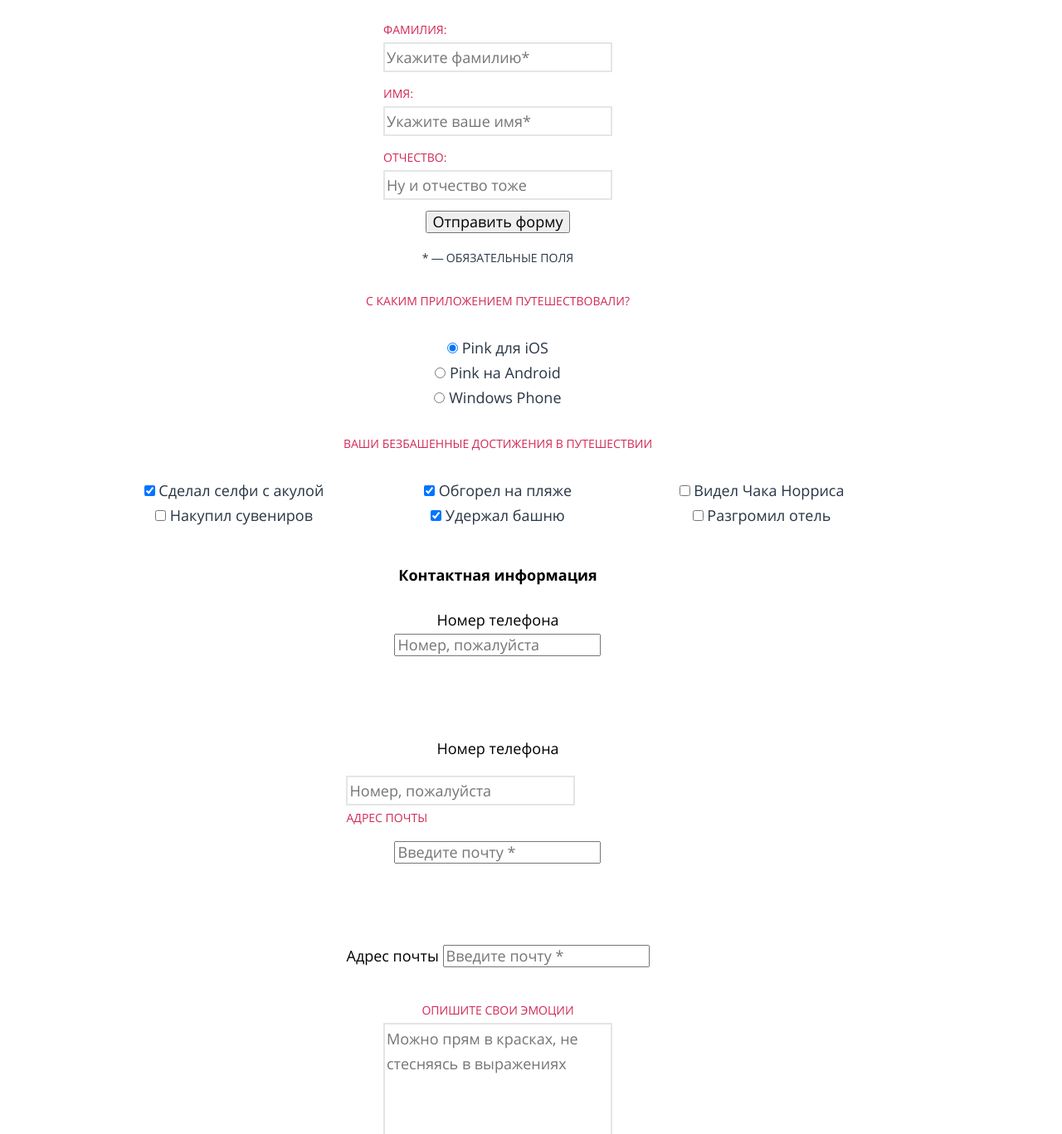
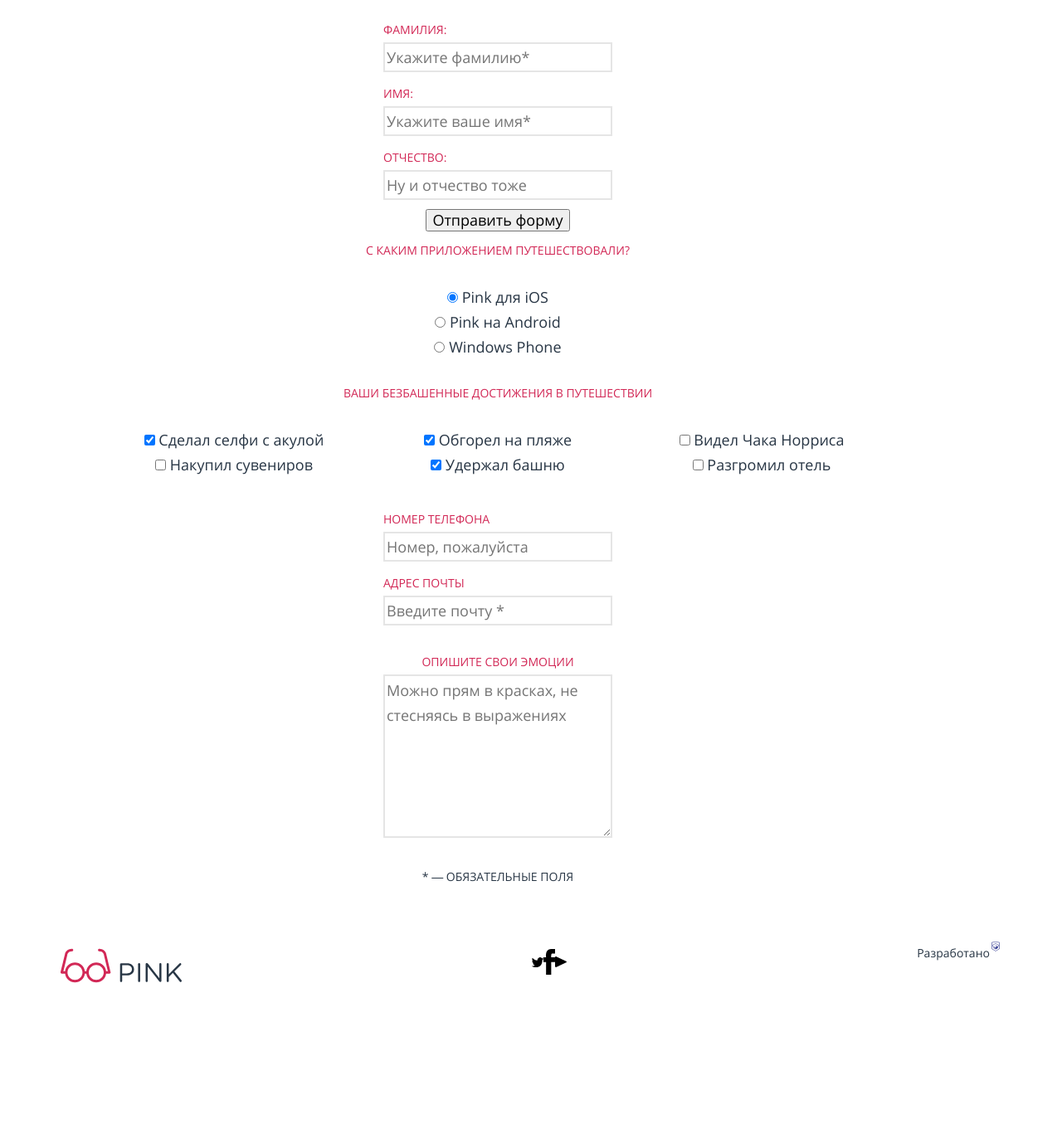
Before and after one commit to marigunko/1042553-pink-19, a website: page source/form.html in a window 1280 px wide. Shown: the part 644-2011 px from the top of the page at 83% size. After the commit the page ends 1886 px from the top, so only its background shows below. Drawn offline with nearby package versions, Linux system fonts and the light colour scheme; files that its build step writes are made by us from their sources; files whose address does not match are found by name.

Commit message:
10. Продолжаем вёрстку личного проекта

```diff
--- a/source/form.html
+++ b/source/form.html
@@ -97,17 +97,14 @@
           </div>
 
           <div class="user-contacts form__block">
-            <h4 class="user-contacts_title">Контактная информация</h4>
-              <label class="form__tel form__tel--label" for="tel">Номер телефона</label>	            <div class="user-contacts__content">
-              <input class="form__tel form__tel--input" id="tel" type="tel" name="tel" value="" placeholder="Номер, пожалуйста">	              <p class="form__item">
-            </p>	                <label class="form__tel form__tel--label" for="tel">Номер телефона</label>
-            <p class="form__item">	                <input class="form__tel form__tel--input" id="tel" type="tel" name="tel" value="" placeholder="Номер, пожалуйста">
-              <label class="form__email form__email--label" for="email">Адрес почты</label>	              </p>
-              <input class="form__email form__email--input" id="email" type="email" name="email" value="" required placeholder="Введите почту *">	              <p class="form__item">
-            </p>	                <label class="form__email form__email--label" for="email">Адрес почты</label>
-                <input class="form__email form__email--input" id="email" type="email" name="email" value="" required placeholder="Введите почту *">
-              </p>
-            </div>
+            <p class="form__item">
+              <label class="form__tel form__tel--label" for="tel">Номер телефона</label>
+              <input class="form__tel form__tel--input" id="tel" type="tel" name="tel" value="" placeholder="Номер, пожалуйста">
+            </p>
+            <p class="form__item">
+              <label class="form__email form__email--label" for="email">Адрес почты</label>
+              <input class="form__email form__email--input" id="email" type="email" name="email" value="" required placeholder="Введите почту *">
+            </p>
           </div>
 
           <div class="apps form__block">
@@ -134,11 +131,11 @@
               <textarea class="comment--textarea" id="comment" type="text" name="comment" value="" placeholder="Можно прям в красках, не стесняясь в выражениях"></textarea>
             </p>
           </div>
-          <div class="form-submit form__block">
-            <button class="form__button" type="submit">Отправить форму</button>
-            <p class="form__tip">* — обязательные поля</p>
-          </div>
+
+          <button class="achievement__toggle" type="submit">Отправить форму</button>
         </form>
+        <p class="form__tip">* — обязательные поля</p>
+
       </section>
     </main>
 
```
